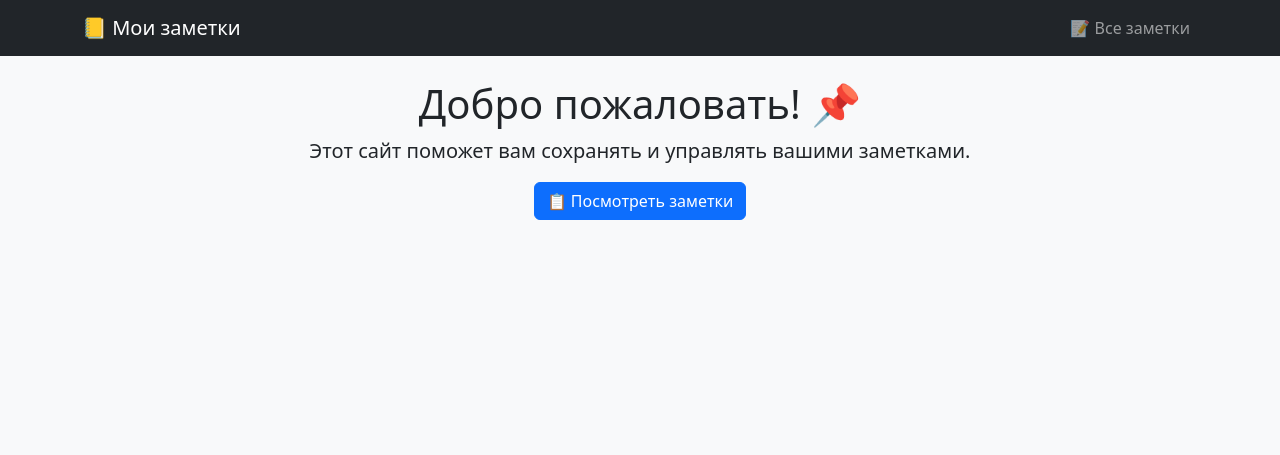
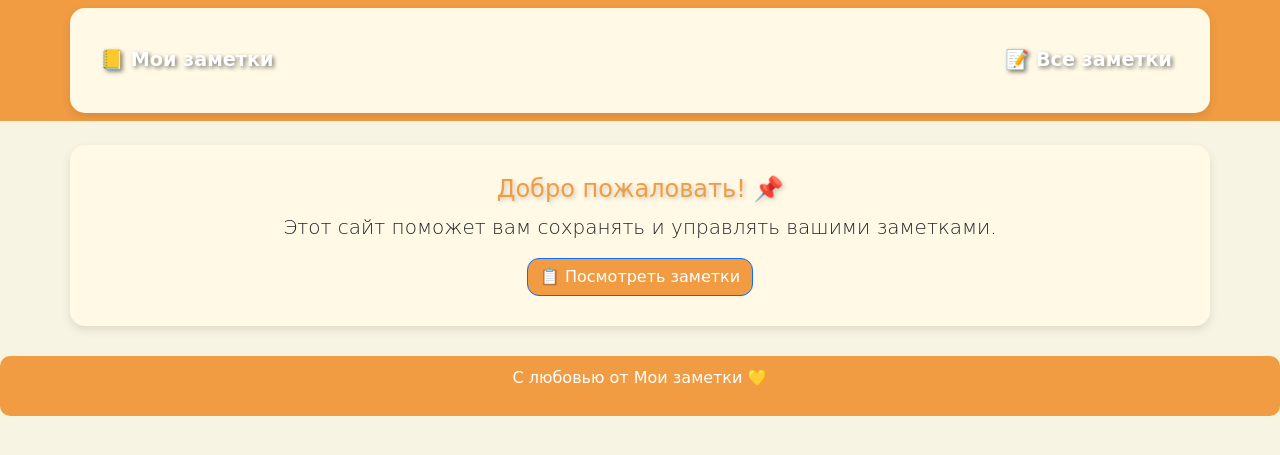
Before and after one commit to AberQ/Gift_For_AP, a Django app: page / in a window 1280 px wide. Shown: the top 455 px of the page. Run offline with Django 5.2, Linux system fonts and the light colour scheme.

Commit message:
Сделал милый дизайн

```diff
--- a/templates/base.html
+++ b/templates/base.html
@@ -5,15 +5,60 @@
     <meta name="viewport" content="width=device-width, initial-scale=1.0">
     <title>{% block title %}Мои заметки{% endblock %}</title>
     <link href="https://cdn.jsdelivr.net/npm/bootstrap@5.3.0/dist/css/bootstrap.min.css" rel="stylesheet">
+    <style>
+        body {
+            background-color: #f8f4e3; /* Теплый светлый фон */
+            font-family: 'Comic Sans MS', cursive, sans-serif; /* Милый шрифт */
+        }
+        .navbar {
+            background-color: #f19c42; /* Теплый оранжевый */
+        }
+        .navbar a {
+            color: white !important; /* Белые ссылки */
+            font-weight: bold;
+            font-size: 1.2rem; /* Уравняем размер шрифта */
+            text-shadow: 2px 2px 4px rgba(0, 0, 0, 0.5); /* Тень для текста */
+        }
+        .navbar a:hover {
+            color: #f8f4e3 !important; /* Мелкий контраст для ссылок при наведении */
+        }
+        .container {
+            background-color: #fff9e6; /* Светлый, теплый фон для контента */
+            border-radius: 15px;
+            padding: 30px;
+            box-shadow: 0 4px 10px rgba(0, 0, 0, 0.1); /* Легкая тень для уюта */
+        }
+        h1, h2, h3 {
+            color: #f19c42; /* Тот же теплый цвет для заголовков */
+            font-size: 1.5rem; /* Уравняем размер шрифта */
+            text-shadow: 2px 2px 4px rgba(0, 0, 0, 0.2); /* Тень для заголовков */
+        }
+        .btn {
+            background-color: #f19c42;
+            color: white;
+            border-radius: 12px;
+        }
+        .btn:hover {
+            background-color: #e4892f;
+        }
+        .footer {
+            text-align: center;
+            margin-top: 30px;
+            padding: 10px;
+            background-color: #f19c42;
+            color: white;
+            border-radius: 10px;
+        }
+    </style>
 </head>
-<body class="bg-light">
-    <nav class="navbar navbar-expand-lg navbar-dark bg-dark">
+<body>
+    <nav class="navbar navbar-expand-lg navbar-dark">
         <div class="container">
-            <a class="navbar-brand" href="{% url 'home' %}">📒 Мои заметки</a>
+            <a class="navbar-brand" href="{% url 'home' %}">📒 <span style="text-shadow: 2px 2px 4px rgba(0, 0, 0, 0.5);">Мои заметки</span></a>
             <div class="collapse navbar-collapse">
                 <ul class="navbar-nav ms-auto">
                     <li class="nav-item">
-                        <a class="nav-link" href="{% url 'note_list' %}">📝 Все заметки</a>
+                        <a class="nav-link" href="{% url 'note_list' %}">📝 <span style="text-shadow: 2px 2px 4px rgba(0, 0, 0, 0.5);">Все заметки</span></a>
                     </li>
                 </ul>
             </div>
@@ -24,6 +69,10 @@
         {% block content %}{% endblock %}
     </div>
 
+    <div class="footer">
+        <p>С любовью от Мои заметки 💛</p>
+    </div>
+
     <script src="https://cdn.jsdelivr.net/npm/bootstrap@5.3.0/dist/js/bootstrap.bundle.min.js"></script>
 </body>
 </html>
```
Also changed, not shown: db.sqlite3.
